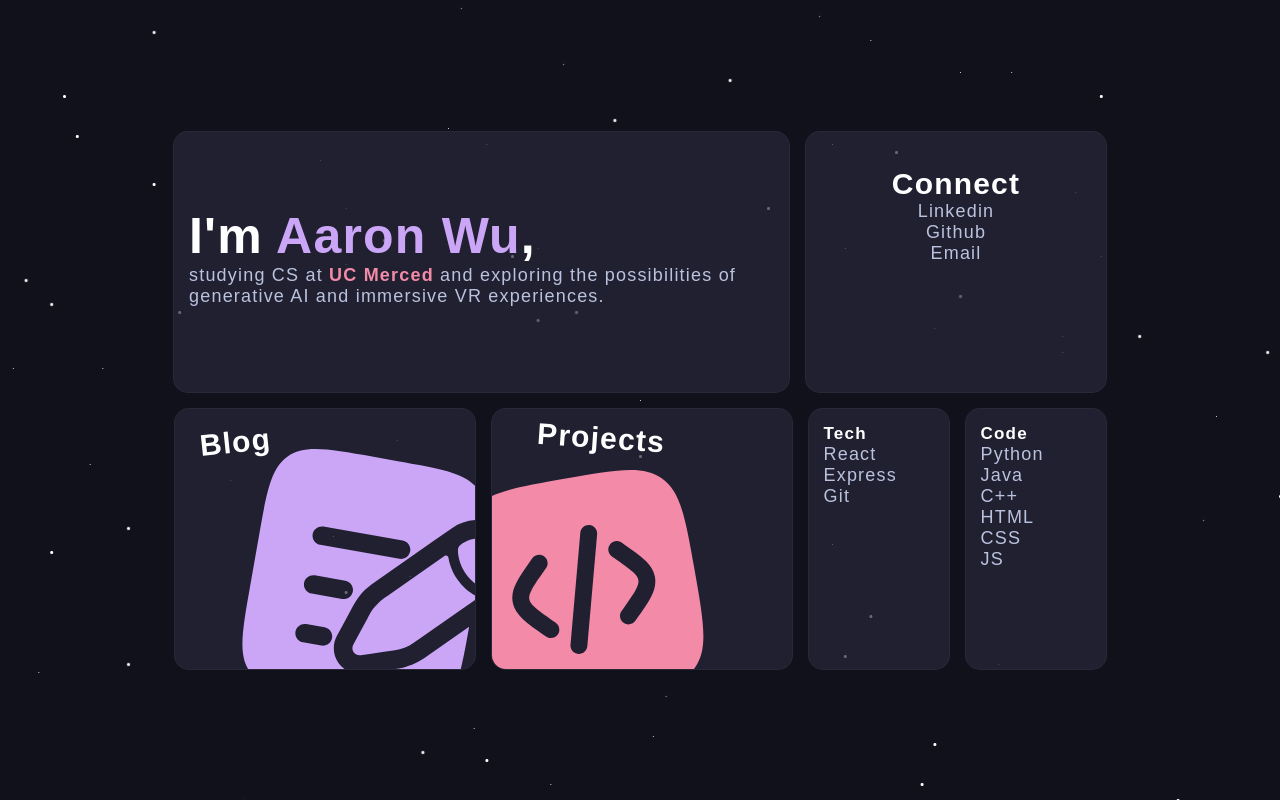
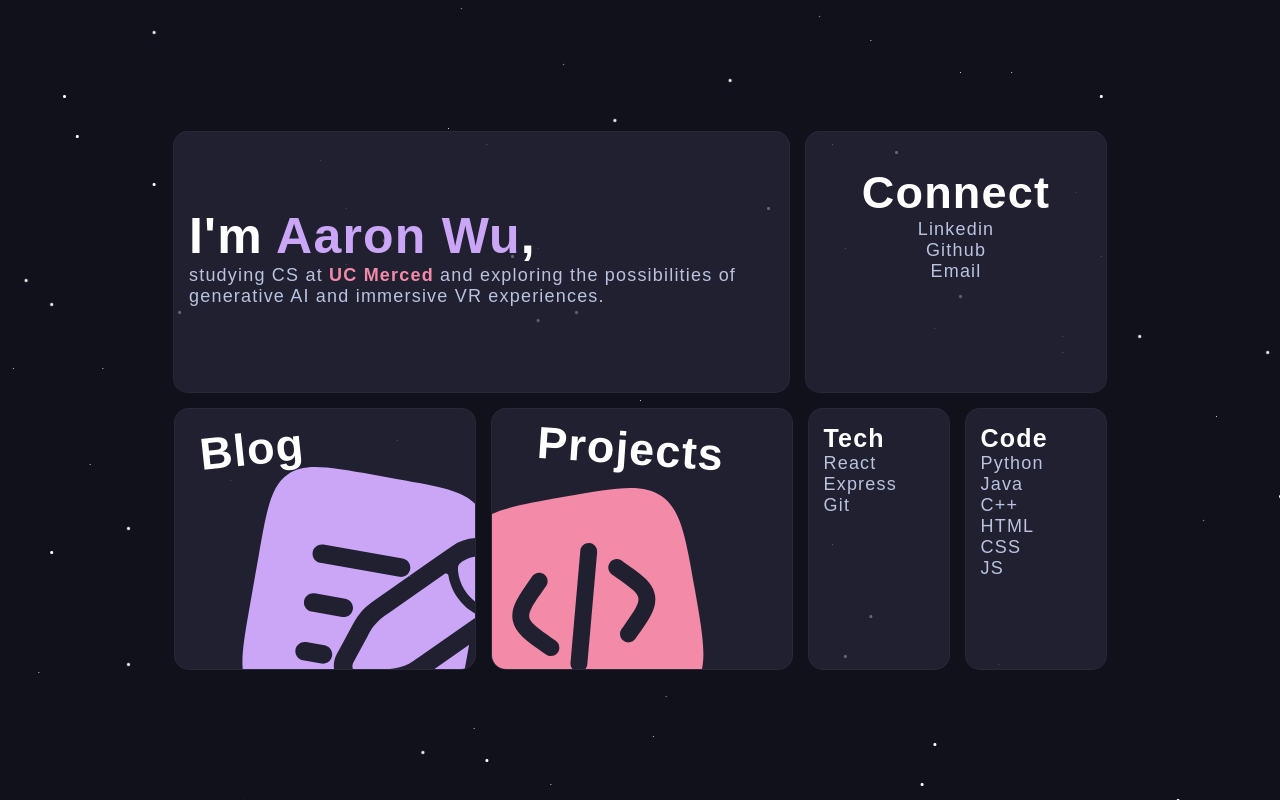
Before and after one commit to airhornwho/bento-grid, a React (Create React App) app: page / in a window 1280 px wide. Built offline with nearby package versions, Linux system fonts and the light colour scheme; a web font is replaced by a local one.

Commit message:
Changed font sizing for larger screens.

```diff
--- a/src/App.css
+++ b/src/App.css
@@ -136,6 +136,9 @@ body {
   height: 150px;
   width:81px;
 }
+.smallbox p{
+  font-size: 12px;
+}
 /* Media Queries */
 @media (min-width: 622px) {
   .bento {
@@ -178,7 +181,14 @@ body {
     color:#fff;
     margin-top:0px;
     margin-bottom:0px;
-    font-size: 30px;
+    font-size: 45px;
+    font-weight:bold;
+  }
+  .box h3 {
+    color:#fff;
+    margin-top:0px;
+    margin-bottom:0px;
+    font-size: 25px;
     font-weight:bold;
   }
   .box p {
```
